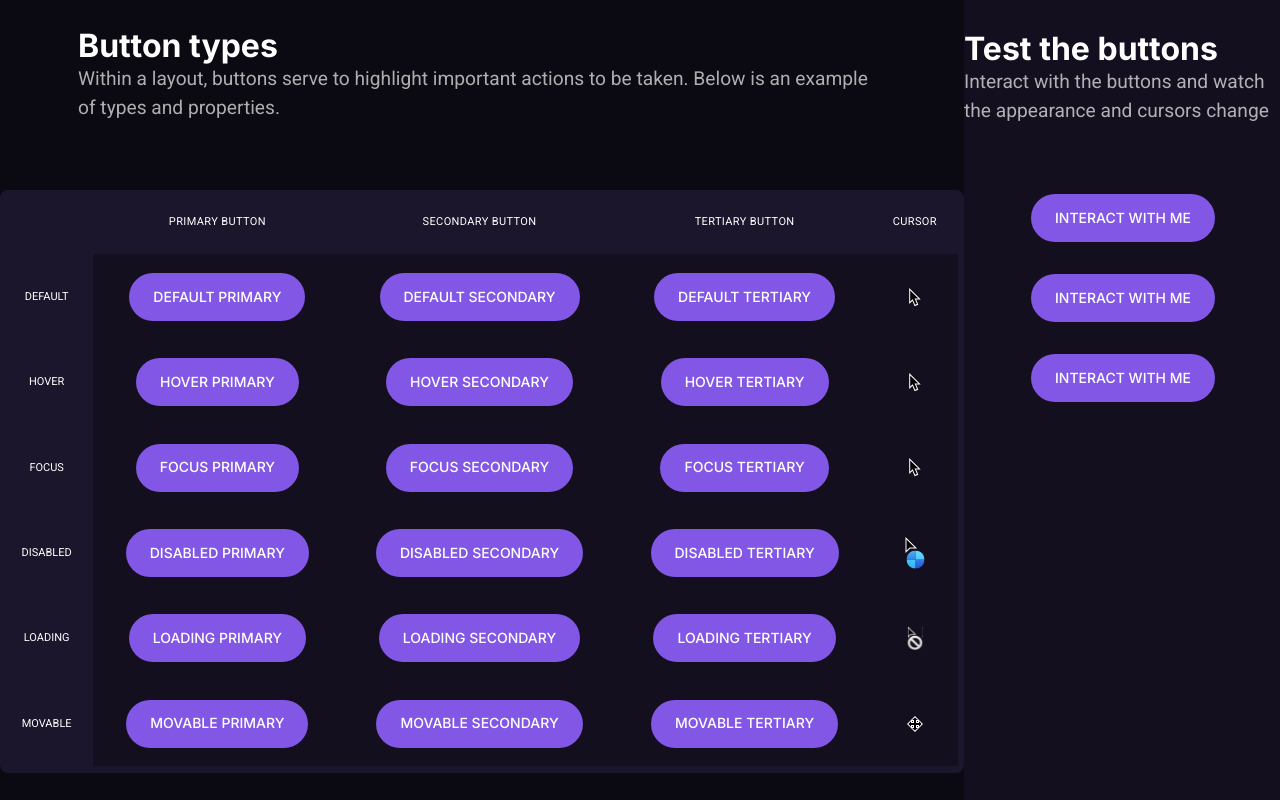
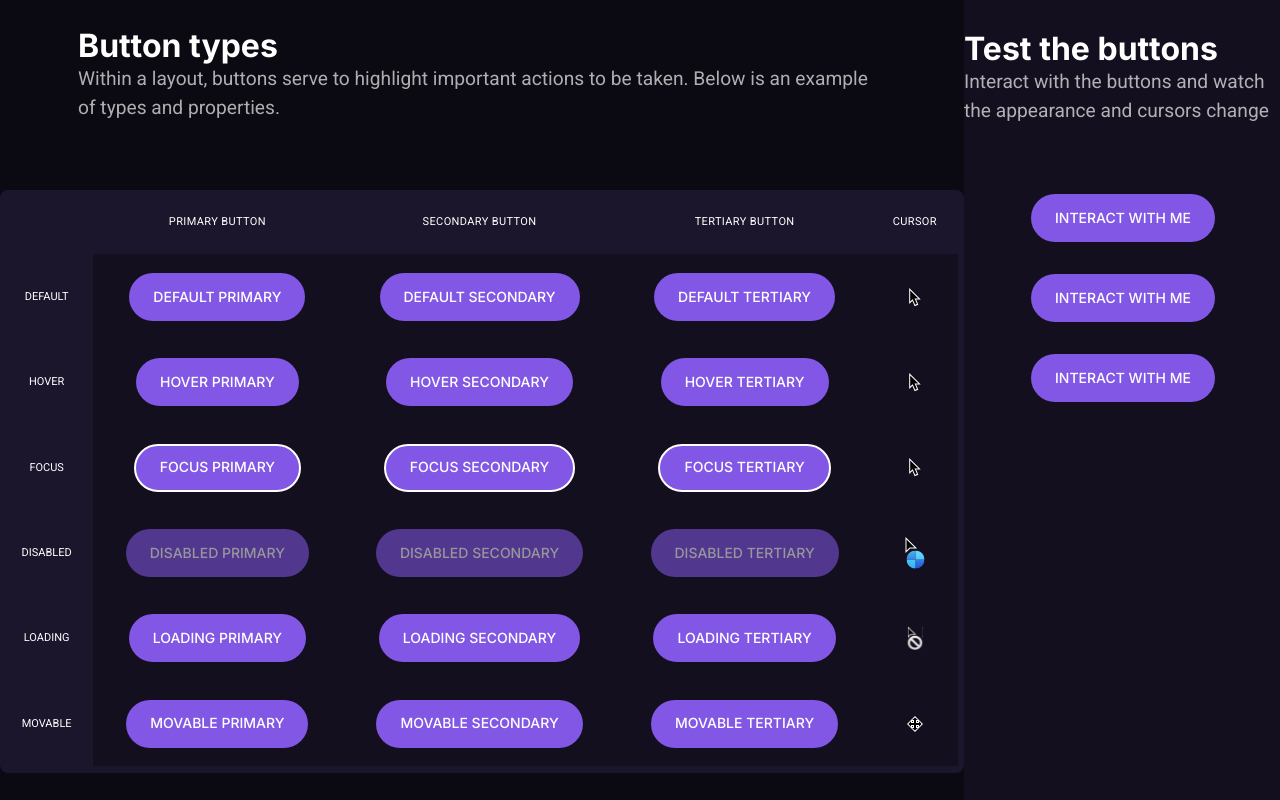
Before and after one commit to jairo-sousa/boracodar-3-buttons, a React (Vite) app: page / in a window 1280 px wide. Built offline with nearby package versions, Linux system fonts and the light colour scheme.

Commit message:
style(TemplateButton): set horizontal pattern

```diff
--- a/src/components/Buttons/Buttons.tsx
+++ b/src/components/Buttons/Buttons.tsx
@@ -46,11 +46,13 @@ export function Buttons() {
 									</Text>
 								</Td>
 
-								{ButtonTable.ButtonCels.map((cell, i) => {
+								{ButtonTable.ButtonCells.map((cell, i) => {
 									return (
 										<TableCell key={`${cell}-${i}`}>
 											<TemplateButton
 												text={`${rowsHead.Head} ${cell}`}
+												pattern={cell}
+												customStyle={rowsHead.Style}
 											></TemplateButton>
 										</TableCell>
 									);
--- a/src/components/TemplateButton.tsx
+++ b/src/components/TemplateButton.tsx
@@ -2,14 +2,37 @@ import { Button } from "@chakra-ui/react";
 
 type ButtonProps = {
 	text: String;
+	pattern: String;
+	customStyle: { opacity: String; img: String; border: String };
 };
 
+type defaultBg = any;
+
 export function TemplateButton(props: ButtonProps) {
+	const Style = { ...props.customStyle };
+
+	const defaultBg = {
+		PRIMARY: {
+			default: "#8257E5",
+			ligth: "#9674E5",
+		},
+		SECONDARY: {
+			default: "#6A617F",
+			ligth: "#6A617F",
+		},
+		TERTIARY: {
+			default: "transparent",
+			ligth: "#6A617F",
+		},
+	}[`${props.customStyle}`];
+
 	return (
 		<Button
 			bg="#8257E5"
+			opacity={Style.opacity?.toString()}
+			border={Style.border?.toString()}
+			h="4.8rem"
 			color="#FFFFFF"
-			h="4.8rem"
 			borderRadius="2.4rem"
 			px="2.4rem"
 			fontSize="1.4rem"
--- a/src/utils/ButtonTable.ts
+++ b/src/utils/ButtonTable.ts
@@ -1,10 +1,9 @@
 type RowsHead = {
 	Head: String;
-	Style?: {
-		bg?: String;
-		opacity?: String;
-		img?: String;
-		border?: String;
+	Style: {
+		opacity: String;
+		img: String;
+		border: String;
 	};
 };
 
@@ -12,7 +11,7 @@ type ButtonTable = {
 	ColsHead: String[];
 
 	RowsHead: RowsHead[];
-	ButtonCels: String[];
+	ButtonCells: String[];
 };
 
 const colshead = [
@@ -23,58 +22,60 @@ const colshead = [
 ];
 
 const rowsHead = [
-	{ Head: "DEFAULT", Style: {} },
+	{
+		Head: "DEFAULT",
+		Style: {
+			opacity: "none",
+			img: "none",
+			border: "none",
+		},
+	},
 	{
 		Head: "HOVER",
 		Style: {
-			bg: "#9674E5",
-			opacity: "",
-			img: "",
-			border: "",
+			opacity: "none",
+			img: "none",
+			border: "none",
 		},
 	},
 	{
 		Head: "FOCUS",
 		Style: {
-			bg: "",
-			opacity: "",
-			img: "",
-			border: "2px solid #D9CDF7",
+			opacity: "none",
+			img: "none",
+			border: "2px solid #FFFFFF",
 		},
 	},
 	{
 		Head: "DISABLED",
 		Style: {
-			bg: "",
 			opacity: "0.56",
-			img: "",
-			border: "",
+			img: "none",
+			border: "none",
 		},
 	},
 	{
 		Head: "LOADING",
 		Style: {
-			bg: "",
-			opacity: "",
-			img: "Spinner",
-			border: "",
+			opacity: "none",
+			img: "none",
+			border: "none",
 		},
 	},
 	{
 		Head: "MOVABLE",
 		Style: {
-			bg: "",
-			opacity: "",
-			img: "",
-			border: "",
+			opacity: "none",
+			img: "none",
+			border: "none",
 		},
 	},
 ];
 
-const ButtonCels = ["PRIMARY", "SECONDARY", "TERTIARY"];
+const ButtonCells = ["PRIMARY", "SECONDARY", "TERTIARY"];
 
 export const ButtonTable: ButtonTable = {
 	ColsHead: colshead,
 	RowsHead: rowsHead,
-	ButtonCels: ButtonCels,
+	ButtonCells: ButtonCells,
 };
```
